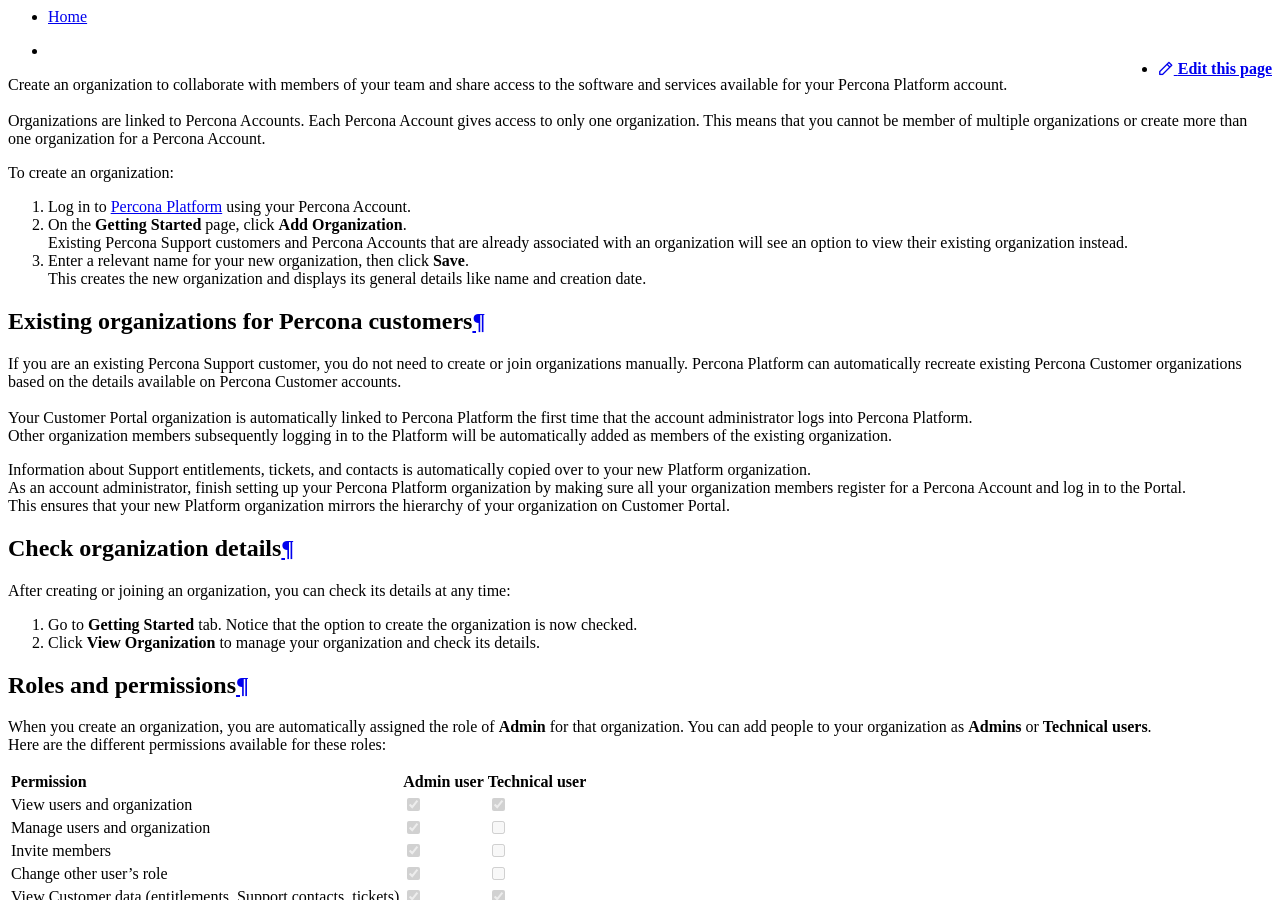
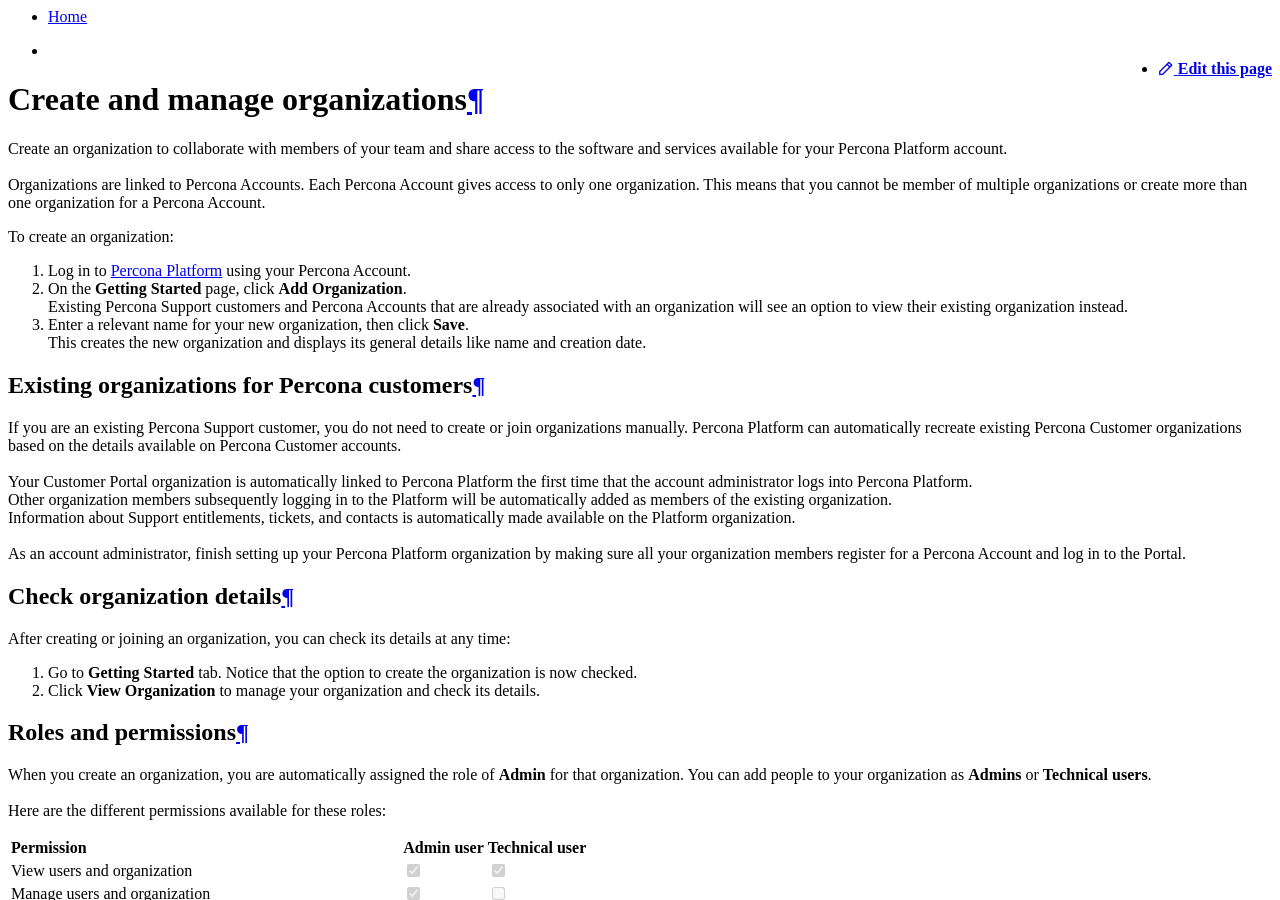
Before and after one commit to percona/portal-doc, an MkDocs documentation site: the page built from docs/create-manage-organizations.md, in a window 1280 px wide and 900 px high. Built offline with MkDocs 1.6.1 and Material for MkDocs 9.7.7, drawn with Linux system fonts in a browser that asks for light colours; nearby versions of some CDN libraries.

```diff
--- a/docs/create-manage-organizations.md
+++ b/docs/create-manage-organizations.md
@@ -1,3 +1,4 @@
+# Create and manage organizations
 Create an organization to collaborate with members of your team and share access to the software and services available for your Percona Platform account. <br /><br />
 Organizations are linked to Percona Accounts. Each Percona Account gives access to only one organization. This means that you cannot be member of multiple organizations or create more than one organization for a Percona Account.
 
@@ -14,12 +15,10 @@ This creates the new organization and displays its general details like name and
 If you are an existing Percona Support customer, you do not need to create or join organizations manually. Percona Platform can automatically recreate existing Percona Customer organizations based on the details available on Percona Customer accounts.<br /><br />
 Your Customer Portal organization is automatically linked to Percona Platform the first time that the account administrator logs into Percona Platform. <br />
 Other organization members subsequently logging in to the Platform will be automatically added as members of the existing organization. <br />
+Information about Support entitlements, tickets, and contacts is automatically made available on the Platform organization. <br /><br />
+As an account administrator, finish setting up your Percona Platform organization by making sure all your organization members register for a Percona Account and log in to the Portal. <br />
 
-Information about Support entitlements, tickets, and contacts is automatically copied over to your new Platform organization. <br />
-As an account administrator, finish setting up your Percona Platform organization by making sure all your organization members register for a Percona Account and log in to the Portal. <br />
-This ensures that your new Platform organization mirrors the hierarchy of your organization on Customer Portal.
-
-##Check organization details
+## Check organization details
 
 After creating or joining an organization, you can check its details at any time:
 
@@ -28,9 +27,9 @@ After creating or joining an organization, you can check its details at any time
 
 
 
-##Roles and permissions
+## Roles and permissions
 When you create an organization, you are automatically assigned the role of **Admin** for that organization.
-You can add people to your organization as **Admins** or **Technical users**.  <br />
+You can add people to your organization as **Admins** or **Technical users**.  <br /><br />
 Here are the different permissions available for these roles:<br />
 
 | Permission      | Admin user |  Technical user
@@ -43,7 +42,7 @@ Here are the different permissions available for these roles:<br />
 |Connect PMM server| <input type="checkbox" disabled checked />| <input type="checkbox" disabled checked />|
 |Raise Support tickets| <input type="checkbox" disabled checked />  |<input type="checkbox" disabled checked />  |
 
-##Add organization members
+## Add organization members
 
 Administrators can add any number of Technical users to the organization and even add other Admins if necessary. <br /><br />
 To add a user to your organization:
@@ -55,8 +54,8 @@ To add a user to your organization:
 5. Click **Save** to send the invitation to join your organization.
 
 
-##Edit roles
-Currently, organization users cannot change their own role. However, Administrators can change the user role for all the other members in their organization. <br />
+## Edit roles
+Currently, organization users cannot change their own role. However, Administrators can change the user role for all the other members in their organization. <br /><br />
 To do so:
 
 1. Go to **Getting Started > View Organization**.
```
Also changed, not shown: docs/index.md (+0 -1 lines), docs/percona-account-help.md (+7 -7 lines).
